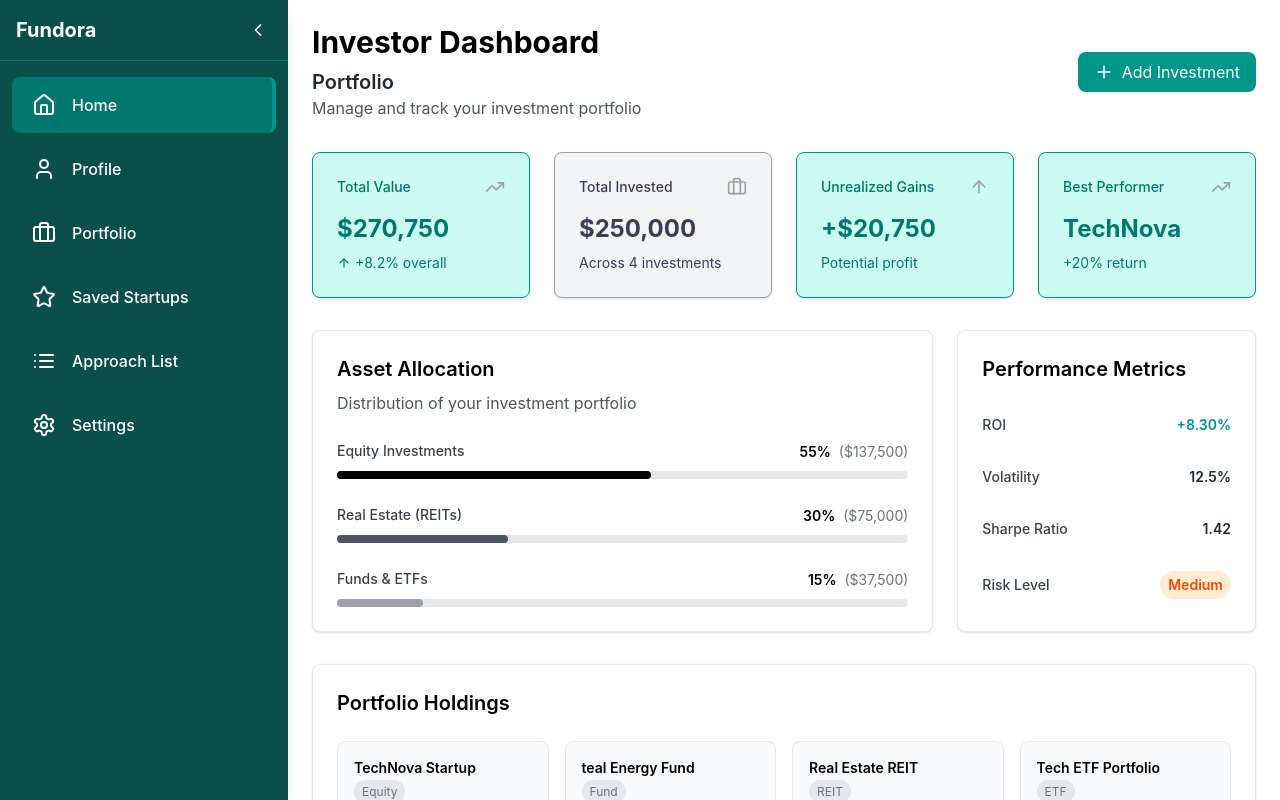
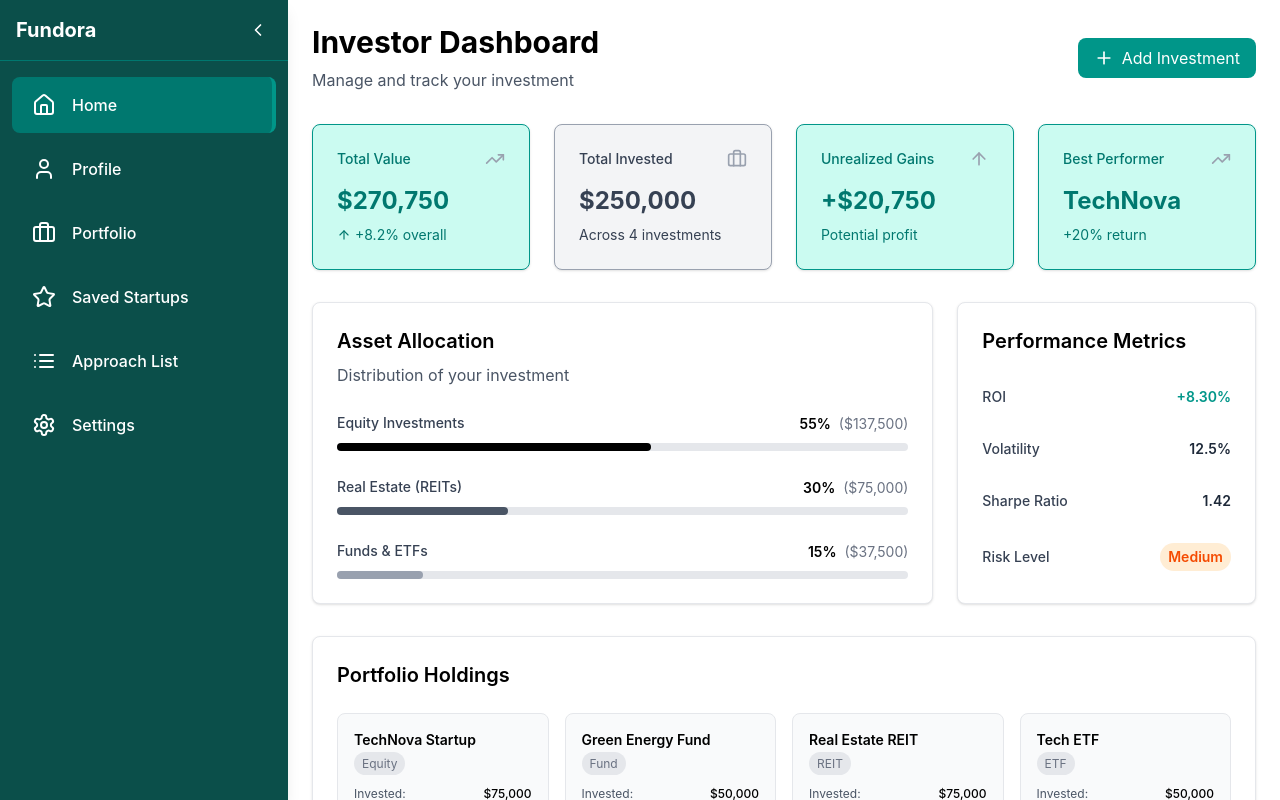
Before and after one commit to VestFundora/fundora, a React (Vite) app in the folder Frontend/: page /dashboard in a window 1280 px wide. Shown: the top 800 px of the page. Built offline with nearby package versions, Linux system fonts and the light colour scheme.

Commit message:
Refactor: Text changes in the StartupDashboard

```diff
--- a/Frontend/src/pages/Dashboard.jsx
+++ b/Frontend/src/pages/Dashboard.jsx
@@ -122,7 +122,7 @@ const allocationData = [
 const AssetAllocation = () => (
   <div className="bg-white p-6 rounded-lg shadow-sm border border-gray-200">
     <h3 className="text-xl font-semibold text-black mb-2">Asset Allocation</h3>
-    <p className="text-gray-600 mb-6">Distribution of your investment portfolio</p>
+    <p className="text-gray-600 mb-6">Distribution of your investment</p>
     <div className="space-y-6">
       {allocationData.map((item, index) => (
         <div key={index} className="space-y-2">
@@ -179,7 +179,7 @@ const holdingsData = [
     change: "+20.0%", changeType: "positive", status: "Active"
   },
   {
-    name: "teal Energy Fund", type: "Fund", invested: "$50,000", currentValue: "$52,500",
+    name: "Green Energy Fund", type: "Fund", invested: "$50,000", currentValue: "$52,500",
     change: "+5.0%", changeType: "positive", status: "Active"
   },
   {
@@ -187,7 +187,7 @@ const holdingsData = [
     change: "0.0%", changeType: "neutral", status: "Active"
   },
   {
-    name: "Tech ETF Portfolio", type: "ETF", invested: "$50,000", currentValue: "$53,250",
+    name: "Tech ETF ", type: "ETF", invested: "$50,000", currentValue: "$53,250",
     change: "+6.5%", changeType: "positive", status: "Active"
   },
 ];
@@ -243,8 +243,8 @@ const Dashboard = () => {
             <div>
               <h1 className="text-3xl font-bold text-black mb-2">Investor Dashboard</h1>
               <div>
-                <h2 className="text-xl font-semibold text-gray-800">Portfolio</h2>
-                <p className="text-gray-600">Manage and track your investment portfolio</p>
+
+                <p className="text-gray-600">Manage and track your investment </p>
               </div>
             </div>
             <button className="bg-teal-600 hover:bg-teal-700 text-white px-4 py-2 rounded-lg flex items-center gap-2">
```
